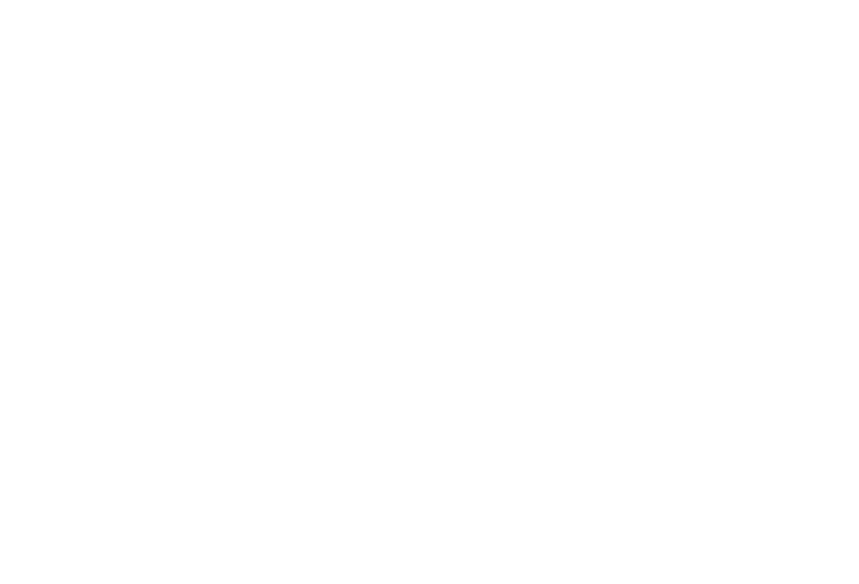
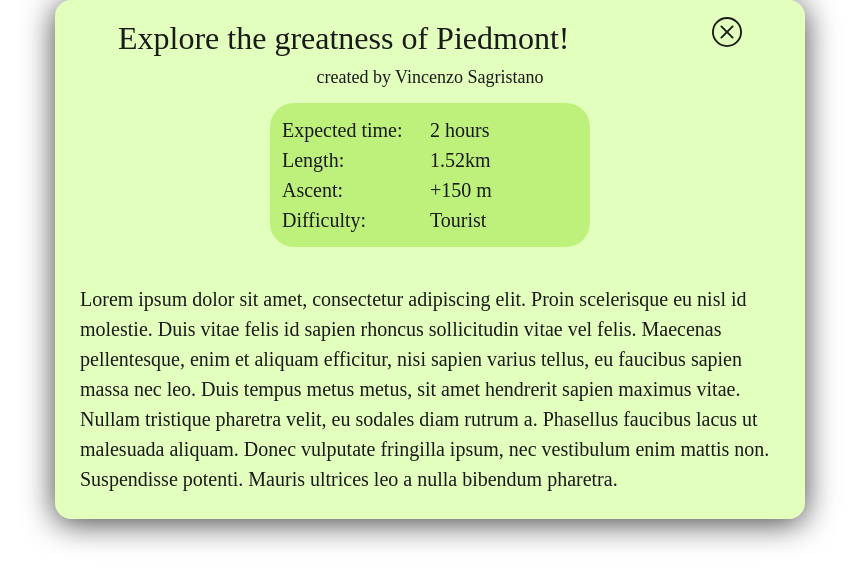
Before and after one commit to polito-SE2-TEAM-20/softeng2-Hike-Tracker, a React (Create React App) app in the folder front-end/: page /singlehike in a window 1280 px wide. Before the commit this address had no page. Shown: the top 584 px of the page, without its empty margins (210-1069 px from the left). Built offline with nearby package versions, Linux system fonts and the light colour scheme; a web font is replaced by a local one.

Commit message:
add: showing hike info when clicking on a table item

```diff
--- a/front-end/package.json
+++ b/front-end/package.json
@@ -12,6 +12,7 @@
     "react-bootstrap": "^2.6.0",
     "react-dom": "^18.2.0",
     "react-leaflet": "^4.1.0",
+    "react-router-dom": "^6.4.3",
     "react-scripts": "5.0.1",
     "react-spring": "^9.0.0-rc.3",
     "web-vitals": "^2.1.4"
--- a/front-end/src/App.js
+++ b/front-end/src/App.js
@@ -4,8 +4,9 @@
 import 'bootstrap/dist/css/bootstrap.min.css';
 import 'leaflet/dist/leaflet.css'
 
-import BrowseHikes from './browse-hikes/BrowseHikes'
-import ListOfHikes from './routes/list-of-hikes/ListOfHikes';
+import BrowseHikes from './routes/browse-hikes/BrowseHikes.js'
+import ListOfHikes from './routes/list-of-hikes/ListOfHikes.js';
+import SingleHike from './components/single-hike/SingleHike.js';
 
 import {
   BrowserRouter,
@@ -20,6 +21,7 @@
       <Routes>
         <Route path="/listofhikes" element={<ListOfHikes />} />
         <Route path="/browsehikes" element={<BrowseHikes />} />
+        <Route path="/singlehike" element={<SingleHike />} />
       </Routes>
     </BrowserRouter >
   );
--- a/front-end/src/components/map/Map.js
+++ b/front-end/src/components/map/Map.js
@@ -4,7 +4,7 @@
 import { MapContainer, TileLayer, Marker, Popup, useMapEvents, ZoomControl } from 'react-leaflet'
 import L from 'leaflet';
 import HikePopup from '../hike-popup/HikePopup';
-import sampledata from '../../sample-data/sample-data.json'
+import sampledata from '../../extra/sample-data/sample-data.json'
 
 delete L.Icon.Default.prototype._getIconUrl;
 L.Icon.Default.mergeOptions({
--- /dev/null
+++ b/front-end/src/components/single-hike/SingleHike.js
@@ -0,0 +1,85 @@
+import './single-hike-style.css'
+import '../main-title/main-title-style.css'
+
+import { Container, Row, Table } from 'react-bootstrap';
+import { Col } from 'react-bootstrap';
+
+const SingleHike = (props) => {
+    return (
+        <div>
+            <Container style={{ backgroundColor: "#E2FFBE", borderRadius: "16px", maxWidth: "750px", boxShadow: "0 4px 32px 0 rgb(0 0 0 / 75%)" }}>
+                <Row style={{ display: "flex", placeItems: "center", marginLeft:"15px", marginRight:"15px", paddingLeft: "24px", paddingRight: "24px" }}>
+                    <Col style={{ display: "flex", justifyContent: "start" }}>
+                        <div className='main-title' style={{ fontSize: "32px", color: "#1a1a1a", paddingTop: "12px" }}>Explore the greatness of Piedmont!</div>
+                    </Col>
+                    <Col onClick={props.closeCallback} lg={1} xm={1} xs={2} md={1} style={{ display: "flex", justifyContent: "end" }}>
+                        <svg xmlns="http://www.w3.org/2000/svg" width="64" height="64" fill="#1a1a1a" class="bi bi-x-circle" viewBox="0 0 16 16">
+                            <path d="M8 15A7 7 0 1 1 8 1a7 7 0 0 1 0 14zm0 1A8 8 0 1 0 8 0a8 8 0 0 0 0 16z" />
+                            <path d="M4.646 4.646a.5.5 0 0 1 .708 0L8 7.293l2.646-2.647a.5.5 0 0 1 .708.708L8.707 8l2.647 2.646a.5.5 0 0 1-.708.708L8 8.707l-2.646 2.647a.5.5 0 0 1-.708-.708L7.293 8 4.646 5.354a.5.5 0 0 1 0-.708z" />
+                        </svg>
+                    </Col>
+                </Row>
+                <Row>
+                    <div className='main-title' style={{ fontSize: "18px", color: "#1a1a1a", display: "flex", justifyContent: "center" }}>created by Vincenzo Sagristano</div>
+                </Row>
+                <div style={{ backgroundColor: "#BDF17C", borderRadius: "24px", margin:"auto", marginTop: "12px", marginBottom: "12px", padding: "12px", maxWidth: "320px" }}>
+                    <Row>
+                        <Row>
+                            <Col>
+                                <div className='main-title' style={{ fontSize: "20px", color: "#1a1a1a" }}>Expected time:</div>
+                            </Col>
+                            <Col>
+                                <div className='main-title' style={{ fontSize: "20px", color: "#1a1a1a" }}>2 hours</div>
+                            </Col>
+                        </Row>
+                    </Row>
+                    <Row>
+                        <Row>
+                            <Col>
+                                <div className='main-title' style={{ fontSize: "20px", color: "#1a1a1a" }}>Length:</div>
+                            </Col>
+                            <Col>
+                                <div className='main-title' style={{ fontSize: "20px", color: "#1a1a1a" }}>1.52km</div>
+                            </Col>
+                        </Row>
+                    </Row>
+                    <Row>
+                        <Row>
+                            <Col>
+                                <div className='main-title' style={{ fontSize: "20px", color: "#1a1a1a" }}>Ascent:</div>
+                            </Col>
+                            <Col>
+                                <div className='main-title' style={{ fontSize: "20px", color: "#1a1a1a" }}>+150 m</div>
+                            </Col>
+                        </Row>
+                    </Row>
+                    <Row>
+                        <Row>
+                            <Col>
+                                <div className='main-title' style={{ fontSize: "20px", color: "#1a1a1a" }}>Difficulty:</div>
+                            </Col>
+                            <Col>
+                                <div className='main-title' style={{ fontSize: "20px", color: "#1a1a1a" }}>Tourist</div>
+                            </Col>
+                        </Row>
+                    </Row>
+                    <Row>
+                        <Row>
+                            <Col>
+                                <div className='main-title' style={{ fontSize: "20px", color: "#1a1a1a" }}></div>
+                            </Col>
+                            <Col>
+                                <div className='main-title' style={{ fontSize: "20px", color: "#1a1a1a" }}></div>
+                            </Col>
+                        </Row>
+                    </Row>
+                </div>
+                <Row>
+                    <div className='main-title' style={{ fontSize: "20px", color: "#1a1a1a", display: "flex", justifyContent: "center", padding: "25px" }}>Lorem ipsum dolor sit amet, consectetur adipiscing elit. Proin scelerisque eu nisl id molestie. Duis vitae felis id sapien rhoncus sollicitudin vitae vel felis. Maecenas pellentesque, enim et aliquam efficitur, nisi sapien varius tellus, eu faucibus sapien massa nec leo. Duis tempus metus metus, sit amet hendrerit sapien maximus vitae. Nullam tristique pharetra velit, eu sodales diam rutrum a. Phasellus faucibus lacus ut malesuada aliquam. Donec vulputate fringilla ipsum, nec vestibulum enim mattis non. Suspendisse potenti. Mauris ultrices leo a nulla bibendum pharetra. </div>
+                </Row>
+            </Container>
+        </div>
+    );
+}
+
+export default SingleHike
--- a/front-end/src/routes/list-of-hikes/ListOfHikes.js
+++ b/front-end/src/routes/list-of-hikes/ListOfHikes.js
@@ -1,4 +1,4 @@
-import sampledata from 'front-end/src/list-of-hikes/ListOfHikes.js'
+import sampledata from '../../extra/sample-data/samplehikes.json'
 import UpAndDown from '../../components/up-and-down-button/UpAndDown';
 import './list-of-hikes-style.css'
 
@@ -6,20 +6,34 @@
 
 import { Table, Container, Row, Col } from 'react-bootstrap';
 import MainTitle from '../../components/main-title/MainTitle'
+import SingleHike from '../../components/single-hike/SingleHike';
 
 const ListOfHikes = () => {
     const [isFilterOpen, setFilterOpen] = useState(false)
+    const [isHikeShown, setHikeShow] = useState(false)
 
     const filterButton = () => {
         setFilterOpen(!isFilterOpen)
     }
 
+    const selectHike = () => {
+        setHikeShow(true)
+    }
+
+    const closeHike = () => {
+        setHikeShow(false)
+    }
+
     return (
         <Container fluid style={{ paddingLeft: "0px", paddingRight: "0px", height: "100vh", background: "#807B73", display: "flex", justifyContent: "center" }}>
+            <Row>
+                <Col>
                     <div style={{ backgroundColor: "#FEFBF7", height: "fit-content", width: "auto", borderRadius: "25px", marginTop: "15px", padding: "20px", boxShadow: "0 4px 32px 0 rgb(0 0 0 / 75%)" }}>
                         <Row style={{ display: "flex", placeItems: "center" }}>
                             <Col style={{ display: "grid", justifyContent: "start", marginLeft: "24px" }}>
-                        <MainTitle color="black" size="48px" />
+                                <div className="main-title" style={{ color: "#1a1a1a", fontSize: "48px" }}>
+                                    List of hikes
+                                </div>
                             </Col>
                             <Col style={{ display: "grid", justifyContent: "end", marginRight: "24px" }}>
                                 <svg onClick={filterButton} xmlns="http://www.w3.org/2000/svg" width="48" height="48" fill="currentColor" class="bi bi-filter-circle-fill" viewBox="0 0 16 16">
@@ -27,8 +41,8 @@
                                 </svg>
                             </Col>
                         </Row>
-                <Row hidden={!isFilterOpen} style={{marginTop: "18px", backgroundColor: "#1a1a1a", borderRadius: "10px"}}>
-                    <div style={{textAlign: "center"}}>
+                        <Row hidden={!isFilterOpen} style={{ marginTop: "18px", backgroundColor: "#1a1a1a", borderRadius: "10px" }}>
+                            <div style={{ textAlign: "center" }}>
                                 <Table>
                                     <thead>
                                         <tr>
@@ -66,7 +80,7 @@
                                     {
                                         sampledata.map(elem => {
                                             return (
-                                        <tr className="my-tr" key={elem.name}>
+                                                <tr className="my-tr" key={elem.name} onClick={selectHike}>
                                                     <td className="my-td">{elem.title}</td>
                                                     <td className="my-td">{elem.expectedTime}</td>
                                                     <td className="my-td">{elem.ascent}m</td>
@@ -102,6 +116,12 @@
                             </Table>
                         </div>
                     </div>
+                </Col>
+                <Col hidden={!isHikeShown} style={{ paddingTop: "15px" }}>
+                    <SingleHike closeCallback={closeHike} />
+                </Col>
+            </Row>
+
         </Container>
     );
 }
```
Also changed, not shown: front-end/src/routes/browse-hikes/BrowseHikes.js (+4 -4 lines), front-end/src/components/single-hike/single-hike-style.css (added), 1 other file (tests, documents, lock files or other folders). Lines whose indentation alone changed are shown as unchanged.
